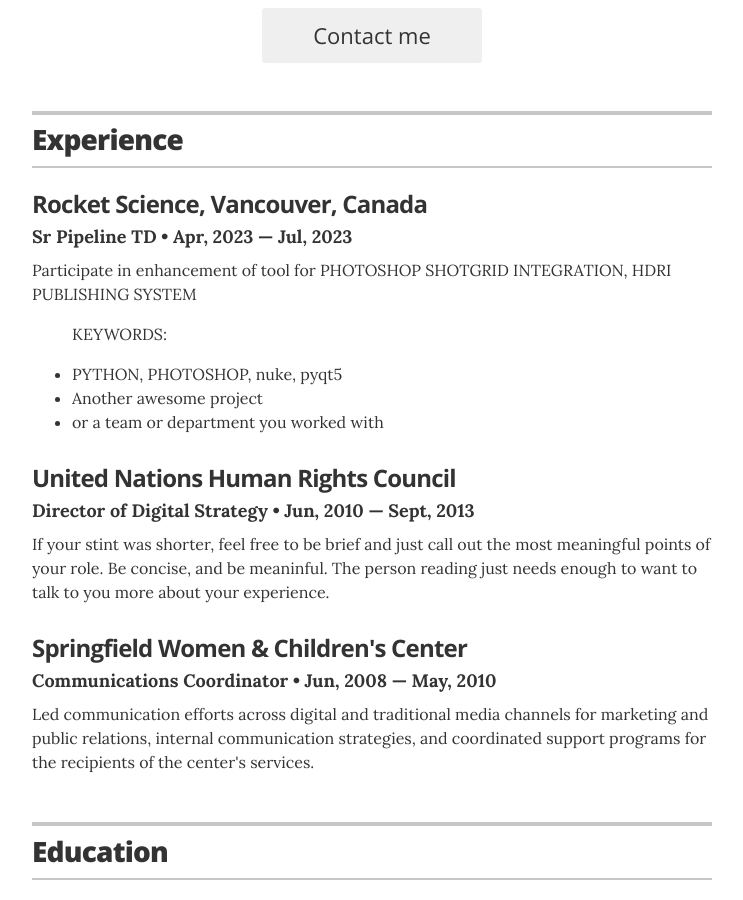
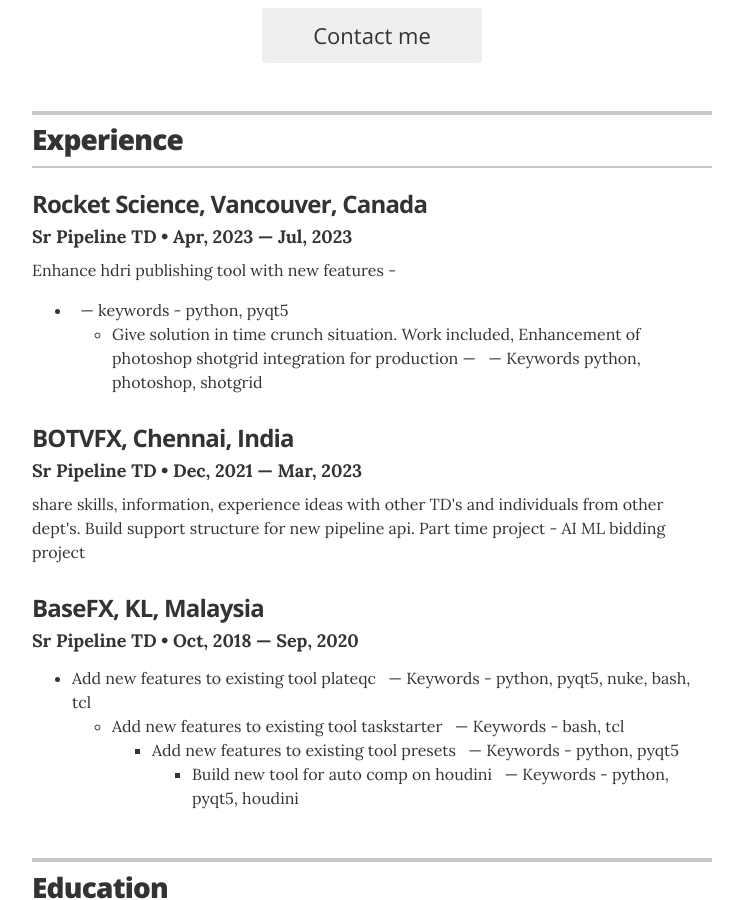
Before and after one commit to singhaidotnish/myresume, a Jekyll site: the page built from index.html, in a window 1280 px wide and 900 px high, scrolled down 437 px. Shown: the whole window, without its empty margins (268-1011 px from the left). Built offline with Jekyll 4.4.1, drawn with Linux system fonts in a browser that asks for light colours.

Commit message:
new updates to experience xml

```diff
--- a/_data/experience.yml
+++ b/_data/experience.yml
@@ -3,17 +3,19 @@
 - company: Rocket Science, Vancouver, Canada
   position: Sr Pipeline TD
   duration: Apr, 2023 &mdash; Jul, 2023
-  summary: Participate in enhancement of tool for PHOTOSHOP SHOTGRID INTEGRATION, HDRI PUBLISHING SYSTEM<ul>KEYWORDS:</ul><ul class="resume-item-list"><li>PYTHON, PHOTOSHOP, nuke, pyqt5	</li><li>Another awesome project</li><li>or a team or department you worked with</li></ul>
+  summary: Enhance hdri publishing tool with new features - <ul class="resume-item-list"><li>&nbsp; &mdash; keywords - python,  pyqt5	</li><ul class="resume-item-list"><li>Give solution in time crunch situation. Work included, Enhancement of photoshop shotgrid integration for production &mdash; &nbsp; &mdash; Keywords python, photoshop, shotgrid	</li></ul>
+
 
 # Director of Digital Stratgy
-- company: United Nations Human Rights Council
-  position: Director of Digital Strategy
-  duration:  Jun, 2010 &mdash; Sept, 2013
-  summary: If your stint was shorter, feel free to be brief and just call out the most meaningful points of your role. Be concise, and be meaninful. The person reading just needs enough to want to talk to you more about your experience.
+- company: BOTVFX, Chennai, India
+  position: Sr Pipeline TD
+  duration: Dec, 2021 &mdash; Mar, 2023
+  summary: share skills, information, experience ideas with other TD's and individuals from other dept's. Build support structure for new pipeline api. Part time project - AI ML bidding project
+
 
 
 # Communications Coordinator
-- company: Springfield Women & Children's Center
-  position: Communications Coordinator
-  duration:   Jun, 2008  &mdash; May, 2010
-  summary: Led communication efforts across digital and traditional media channels for marketing and public relations, internal communication strategies, and coordinated support programs for the recipients of the center's services.
+- company: BaseFX, KL, Malaysia
+  position: Sr Pipeline TD
+  duration: Oct, 2018  &mdash; Sep, 2020
+  summary: <ul class="resume-item-list"><li>Add new features to existing tool plateqc &nbsp; &mdash; Keywords - python, pyqt5, nuke, bash, tcl</li><ul class="resume-item-list"><li>Add new features to existing tool taskstarter &nbsp; &mdash; Keywords - bash, tcl</li><ul class="resume-item-list"><li>Add new features to existing tool presets &nbsp; &mdash; Keywords - python, pyqt5</li><ul class="resume-item-list"><li>Build new tool for auto comp on houdini &nbsp; &mdash; Keywords - python, pyqt5, houdini</li></ul>
```
